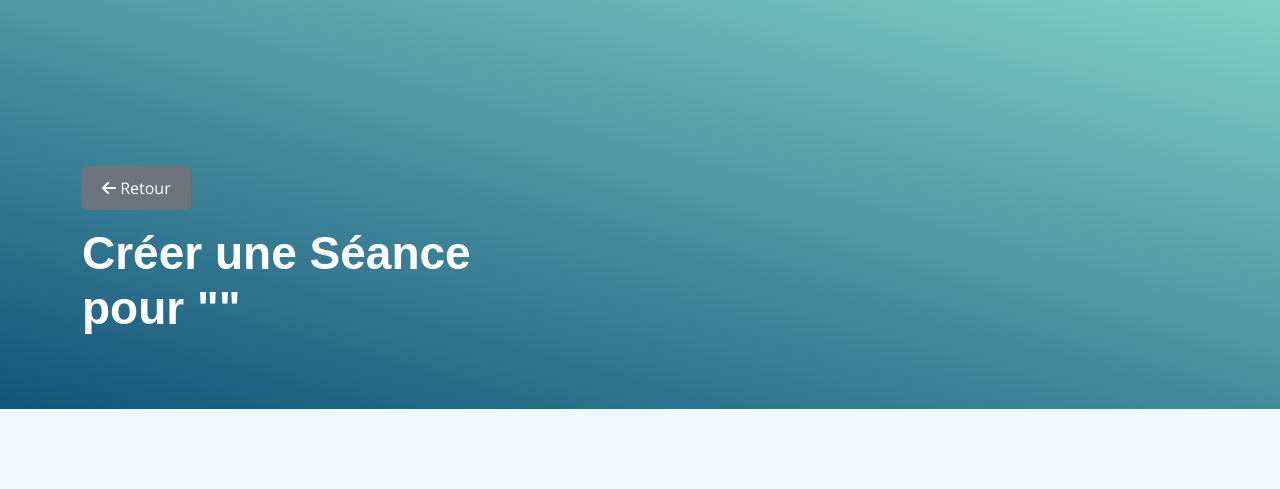
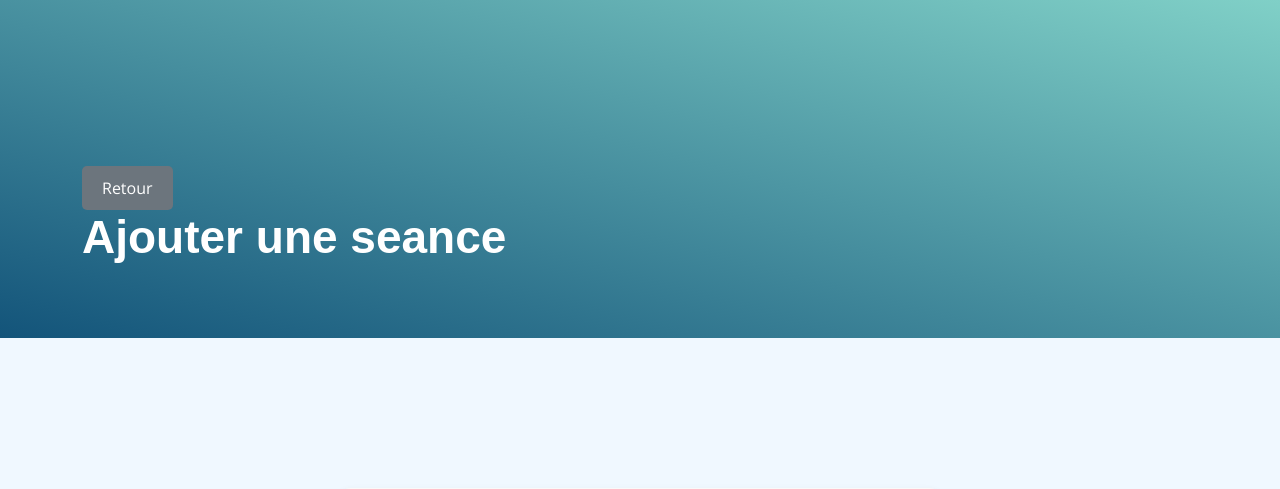
Before and after one commit to MannaiAbir/TuniVibe, a Symfony app: template templates/seance/new.html.twig in a window 1280 px wide. Shown: the top 489 px of the page. Run offline with Twig, Linux system fonts and the light colour scheme; the template is opened without the code that fills it, so the values that code supplies are empty; form fields are guessed from the names that the template uses; style sheets or scripts are compiled from the project's sources; some libraries are stand-ins or nearby versions.

Commit message:
Initial commit of Symfony project

```diff
--- a/templates/base3.html.twig
+++ b/templates/base3.html.twig
@@ -38,19 +38,12 @@
         <main>
 
 
-
             <header class="site-header d-flex flex-column justify-content-center align-items-center">
                 <div class="container">
                     <div class="row align-items-center">
 
                         <div class="col-lg-5 col-12">
-                            <nav aria-label="breadcrumb">
-                                <ol class="breadcrumb">
-                                    <a href="javascript:history.back()" class="btn btn-secondary mt-3">
-                                        <i class="fa-solid fa-arrow-left"></i> Retour
-                                    </a>
-                                </ol>
-                            </nav>
+
 
                               {% block header %}
 
--- a/templates/seance/new.html.twig
+++ b/templates/seance/new.html.twig
@@ -1,8 +1,10 @@
 {% extends 'base3.html.twig' %}
 
 {% block header %}
-    <h2 class="text-white">Créer une Séance pour "{{ workshop.titre }}"</h2>
+    <a href="{{ path('workshop_show', {'id': workshop.id}) }}" class="btn btn-secondary mt-3">Retour</a>
+    <h2 class="text-white">Ajouter une seance</h2>
 {% endblock %}
+
 
 {% block body %}
   <div class="form-container">
--- a/templates/workshop/edit.html.twig
+++ b/templates/workshop/edit.html.twig
@@ -2,7 +2,10 @@
 
 
     {% block header %}
-      <h2 class="text-white">Modifier le Workshop:  {{workshop.titre}} </h2>
+
+                            <a href="{{ path('workshop_index') }}" class="btn btn-secondary mt-3">Retour</a>
+
+                            <h2 class="text-white">Modifier le Workshop:{{workshop.titre}} </h2>
     {% endblock %}
 
     {% block body %}
--- a/templates/workshop/index.html.twig
+++ b/templates/workshop/index.html.twig
@@ -1,7 +1,9 @@
 {% extends 'base3.html.twig' %}
+
 
              {% block header %}
 
+                            <a href="{{ path('atelier_index') }}" class="btn btn-secondary mt-3">Retour</a>
                             <h2 class="text-white">Liste de mes Workshops</h2>
 
             {% endblock %}
--- a/templates/workshop/new.html.twig
+++ b/templates/workshop/new.html.twig
@@ -2,7 +2,9 @@
 
 
 
+
     {% block header %}
+        <a href="{{ path('workshop_index') }}" class="btn btn-secondary mt-3">Retour</a>
         <h2 class="text-white">Créer un nouveau Workshop</h2>
     {% endblock %}
 
```
Also changed, not shown: templates/seance/edit.html.twig (+5 -3 lines), templates/workshop/show.html.twig (+8 -0 lines).
